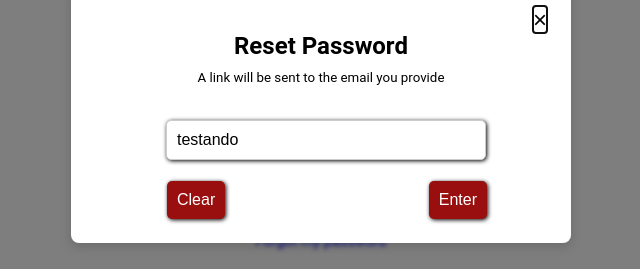
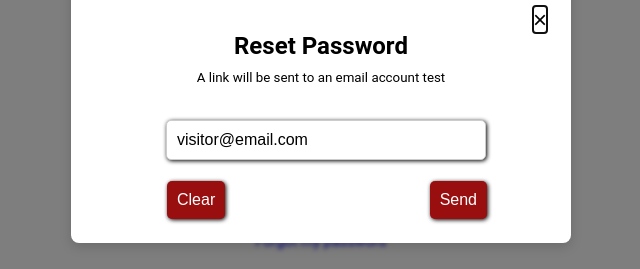
Before and after one commit to GazuaDev8417/my-delivery, a React (Vite) app: page /login in a window 1280 px wide. Both pictures are taken after a click on the element "Forgot my password". Shown: the part 287-556 px from the top of the page, without its empty margins (319-959 px from the left). Built offline with nearby package versions, Linux system fonts and the light colour scheme.

Commit message:
minor adjustments on reset password components and on details and login pages

```diff
--- a/src/components/requestPassword/RequestPasswordReset.tsx
+++ b/src/components/requestPassword/RequestPasswordReset.tsx
@@ -16,7 +16,7 @@ interface ModalProps{
 
 const RequestPasswordReset = ({ isOpen, onClose }:ModalProps)=>{
     const dialogRef = useRef<HTMLDialogElement>(null)
-    const { clear, onChange, form } = userForm({ email:'testando' })
+    const { clear, onChange, form } = userForm({ email:'visitor@email.com' })
 
 
 
@@ -95,7 +95,7 @@ const RequestPasswordReset = ({ isOpen, onClose }:ModalProps)=>{
             <ModalContent>
                 <CloseButton onClick={onClose}>&times;</CloseButton>
                 <h2>Reset Password</h2>
-                <small className="subtitle">A link will be sent to the email you provide</small>
+                <small className="subtitle">A link will be sent to an email account test</small>
 
                 <form onSubmit={handleSubmit}>
                     <div className="input-container">
@@ -116,7 +116,7 @@ const RequestPasswordReset = ({ isOpen, onClose }:ModalProps)=>{
                     <div className="btn-container">
                         {/* 4. Specified type="button" so this button won't submit the form */}
                         <button className="login-button" type="button" onClick={clear}>Clear</button>
-                        <button className="login-button" type="submit">Enter</button>
+                        <button className="login-button" type="submit">Send</button>
                     </div>
                 </form>
             </ModalContent>
--- a/src/components/requestPassword/styled.ts
+++ b/src/components/requestPassword/styled.ts
@@ -1,6 +1,4 @@
-// src/pages/login/styled.ts
 import styled from 'styled-components'
-
 
 
 
--- a/src/pages/detail/styled.ts
+++ b/src/pages/detail/styled.ts
@@ -27,6 +27,7 @@ export const RestaurantCard = styled.div`
     margin: 0 auto 10vh;
 
     .image {
+        object-fit: contain;
         margin-top: 20px;
         box-shadow: 2px 2px 4px;
         border-radius: 10px;
--- a/src/pages/login/styled.ts
+++ b/src/pages/login/styled.ts
@@ -1,4 +1,3 @@
-// src/pages/login/styled.ts
 import styled from 'styled-components'
 
 export const Container = styled.div`
```
